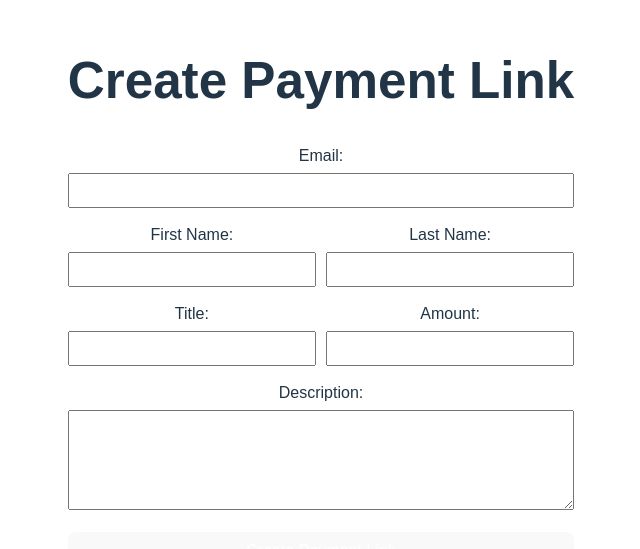
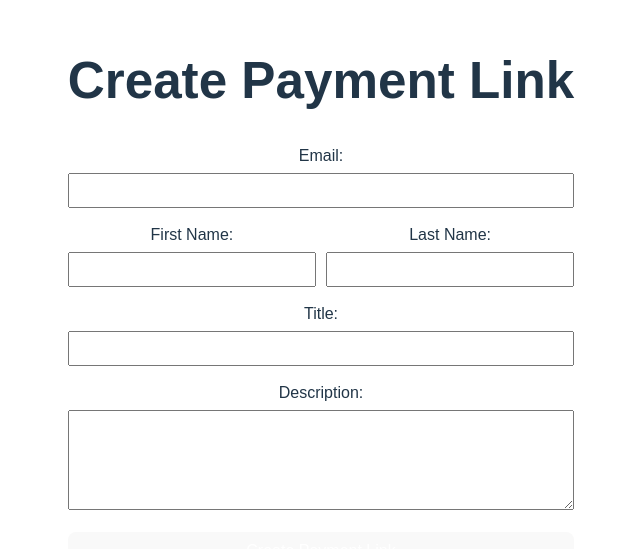
Before and after one commit to vice7770/PaymentPage, a React (Vite) app: page / in a window 1280 px wide. Shown: the part 105-654 px from the top of the page, without its empty margins (319-959 px from the left). Built offline with nearby package versions, Linux system fonts and the light colour scheme; no server answers.

Commit message:
Adding payment result in case of success

```diff
--- a/src/App.tsx
+++ b/src/App.tsx
@@ -1,4 +1,4 @@
-import { useState } from 'react';
+import { useEffect, useState } from 'react';
 import './App.css';
 import usePostPayment from './hooks/usePostPayment';
 
@@ -6,15 +6,13 @@ function App() {
   const [email, setEmail] = useState('');
   const [firstName, setFirstName] = useState('');
   const [lastName, setLastName] = useState('');
-  const [amount, setAmount] = useState('');
   const [title, setTitle] = useState('');
   const [description, setDescription] = useState('');
   const [paymentLink, setPaymentLink] = useState('');
   const { error, loading, result, setMakePayment} = usePostPayment({ email, description, firstName, lastName, title });
-
   async function createPaymentLink() {
     setMakePayment(true);
-    setPaymentLink(data.payment_link);
+    setPaymentLink(result?.payment_link);
   }
 
   const handleSubmit = (e) => {
@@ -22,8 +20,18 @@ function App() {
     createPaymentLink();
   };
 
+  useEffect(() => {
+    if (result && result.success) {
+      window.location.href = paymentSuccess;
+    }
+  }, [result]);
+  ///this result snippet was populated with Copilot
   return (
     <div className="container">
+      {loading ? (
+  <div>...loading</div>
+) : (
+  <div>
     <h1>Create Payment Link</h1>
     <form onSubmit={handleSubmit}>
       <div className="form-group">
@@ -66,15 +74,6 @@ function App() {
             required
           />
         </div>
-          <div className="form-group">
-            <label>Amount:</label>
-            <input
-              type="number"
-              value={amount}
-              onChange={(e) => setAmount(e.target.value)}
-              required
-            />
-          </div>
       </div>
       <div className="form-group">
         <label>Description:</label>
@@ -95,6 +94,8 @@ function App() {
       </div>
     )}
   </div>
+)}
+    </div>
   );
 }
 
--- a/src/hooks/usePostPayment.tsx
+++ b/src/hooks/usePostPayment.tsx
@@ -10,7 +10,7 @@ interface Props {
 
 function usePostPayment(props : Props) {
     const { email, description,firstName, lastName,title } = props;
-    const [result, setResult] = useState<any[]>([]);
+    const [result, setResult] = useState<any>();
     const [loading, setLoading] = useState(true);
     const [error, setError] = useState(null);
     const [makePayment, setMakePayment] = useState(false);
```
Lines whose indentation alone changed are shown as unchanged.
